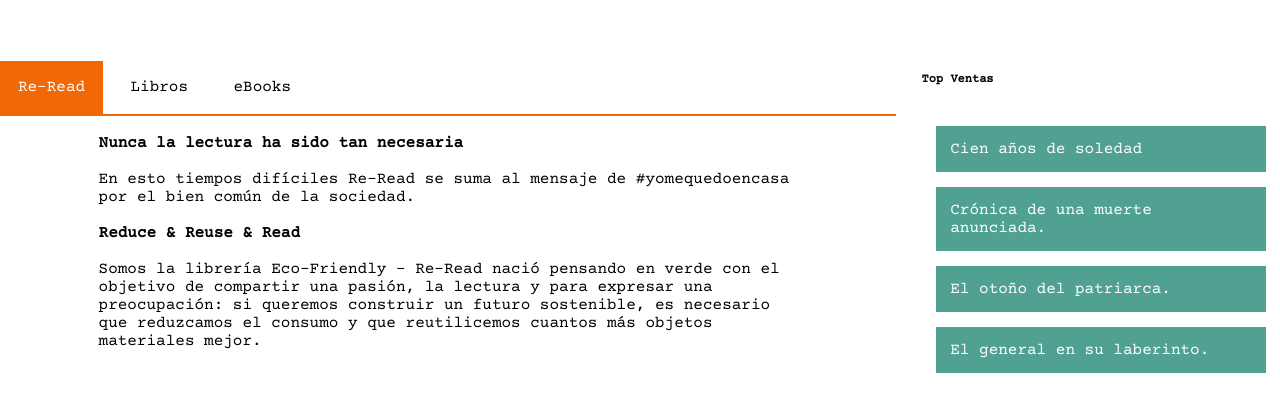
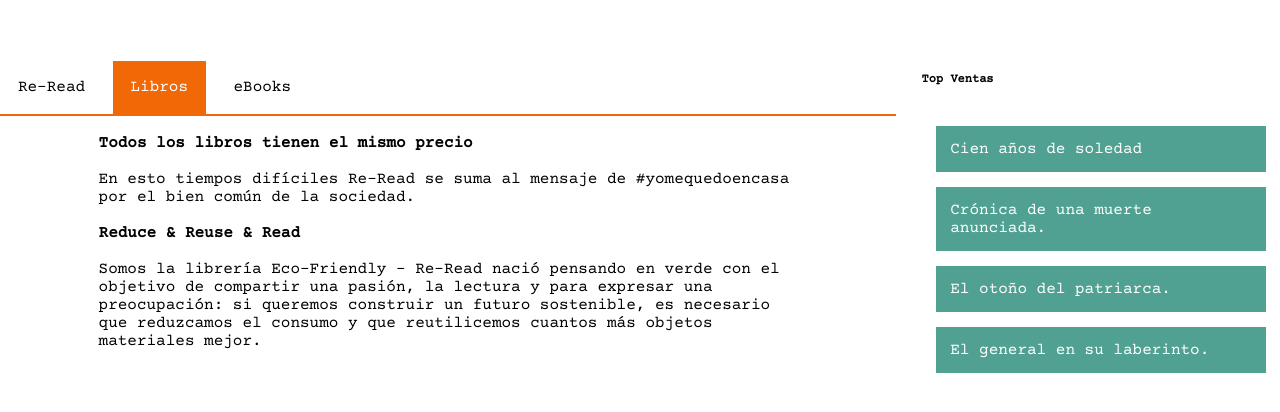
Before and after one commit to B0BINA/Re-read, a plain HTML site: page index copy.html in a window 1280 px wide. Shown: the part 294-706 px from the top of the page. Drawn offline with nearby package versions, Linux system fonts and the light colour scheme.

Commit message:
boton con el color puesto en la pagina 2

```diff
--- a/index copy.html
+++ b/index copy.html
@@ -23,11 +23,11 @@
     </div>
     <div class="row">
         <div class="column70">
-            <button class="botones">Re-Read</button>
-            <button class="botones2">Libros</button>
+            <button class="botones2">Re-Read</button>
+            <button class="botones">Libros</button>
             <button class="botones2">eBooks</button>
         <hr class="linea">
-        <p class="titulo2">Nunca la lectura ha sido tan necesaria</p>
+        <p class="titulo2">Todos los libros tienen el mismo precio</p>
         <p class="reread">En esto tiempos difíciles Re-Read se suma al mensaje de #yomequedoencasa por el bien común de la sociedad.</p>
         <p class="titulo2">Reduce & Reuse & Read</p>
         <p class="reread">Somos la librería Eco-Friendly - Re-Read nació pensando en verde con el objetivo de compartir una pasión, la lectura y para expresar una preocupación: si queremos construir un futuro sostenible, es necesario que reduzcamos el consumo y que reutilicemos cuantos más objetos materiales mejor.</p>
```
